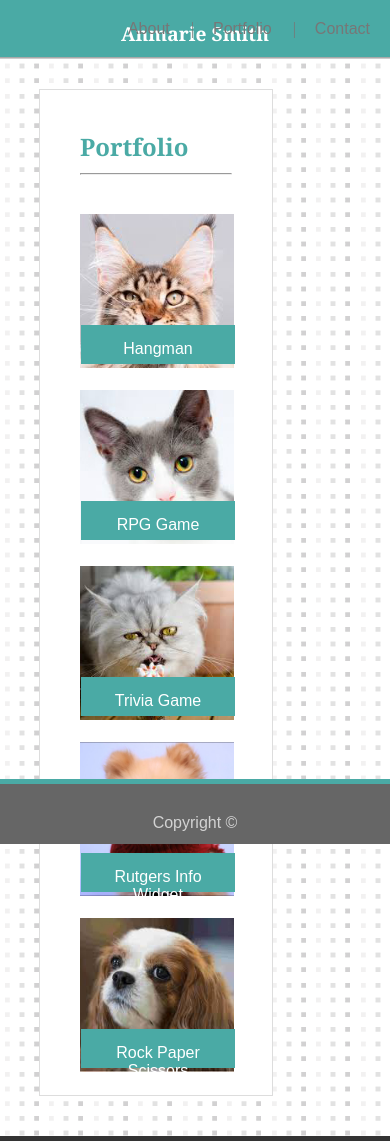
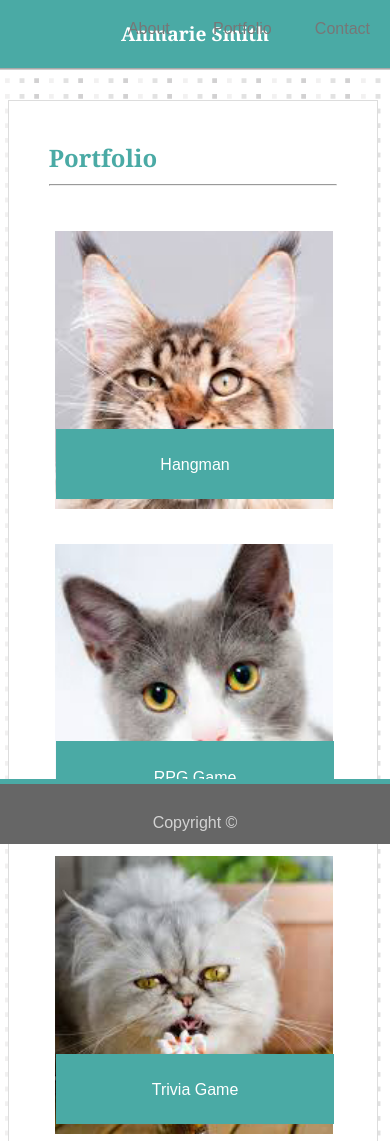
Before and after one commit to anmariesmith/Responsive-Portfolio, a plain HTML site: page portfolio.html in a window 390 px wide. Shown: the top 1141 px of the page. Drawn offline with Linux system fonts and the light colour scheme.

Commit message:
updated responsiveness, fixed issue with main responsiveness below 980 px;

```diff
--- a/assets/css/style.css
+++ b/assets/css/style.css
@@ -18,6 +18,7 @@ header {
     border-bottom: 1px solid #cccccc;
     position: relative;
     overflow: auto;
+    height: 70px;
 }
 h1 {
     float: left;
@@ -47,14 +48,14 @@ a:hover {
 }
 
 div {
-    position: relative;
     float: right;
     right: -1px;
     top: 20px;
     color: #777777;
 }
-.nav {
+nav {
     width: 30%;
+    float:right;
 }
 
 #Contact {
@@ -71,6 +72,11 @@ div {
 #aboutme {
     float: right;
     padding: 20px;
+}
+
+.NavLine {
+    float: right;
+    padding-top: 20px;
 }
 
 main {
@@ -197,10 +203,9 @@ p {
   }
 
   @media screen and (max-width: 980px) {
-    /* The body's bg color will be #333 */
     body {
-      background-color: #333;
-    }
+        background-color: #333;
+      }
 
     nav {
         width: 100%;
@@ -250,21 +255,18 @@ p {
       background-color: #333;
     }
 
-    .nav {
+    nav {
         width: 50%;
     }
 
-    .nav1{
-        width: 100%;
+    h1 {
+        width: 30%;
+        margin-left: 2%;
+        height: 100%;
     }
-
-    .h1 {
-        width: 30%;
-        margin: 0px;
-    }
-    .main {
-      width: 100%;
-      margin: 0px;
+    main {
+      width: 95%;
+      margin: 2%;
     }
 
     #headshot {
--- a/portfolio.html
+++ b/portfolio.html
@@ -7,18 +7,20 @@
     <meta http-equiv="X-UA-Compatible" content="ie=edge">
     <title>Check Me Out</title>
     <link rel="stylesheet" href="assets/css/style.css">
-    <link rel="shortcut icon" type="image/png" href="assets/favicon-cat.png"/>
+    <link rel="shortcut icon" type="image/png" href="assets/favicon-cat.png" />
 </head>
 
 <body background="assets/images/tiny-squares.png">
     <header>
         <h1>Anmarie Smith</h1>
         <nav>
-            <a id="Contact" href="contact.html">Contact</a>
-            <div> | </div>
-            <a id="portfolio" href="portfolio.html">Portfolio </a>
-            <div> | </div>
-            <a id="aboutme" href="index.html">About</a>
+            <div>
+                <a id="Contact" href="contact.html">Contact</a>
+                <div class="NavLine"> | </div>
+                <a id="portfolio" href="portfolio.html">Portfolio</a>
+                <div class="NavLine"> | </div>
+                <a id="aboutme" href="index.html">About</a>
+            </div>
         </nav>
     </header>
     <main>
```
Also changed, not shown: contact.html (+8 -6 lines), index.html (+4 -2 lines).
